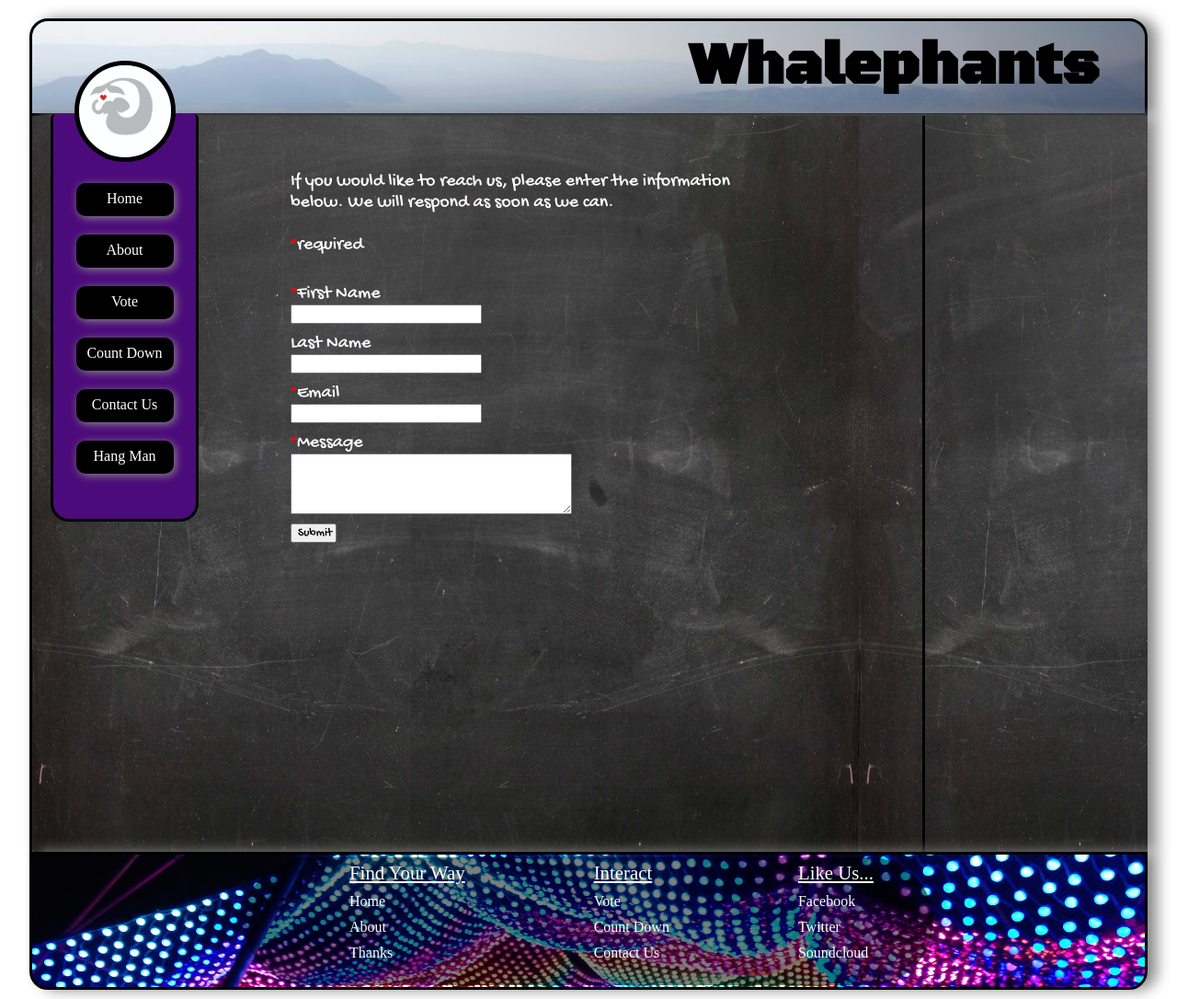
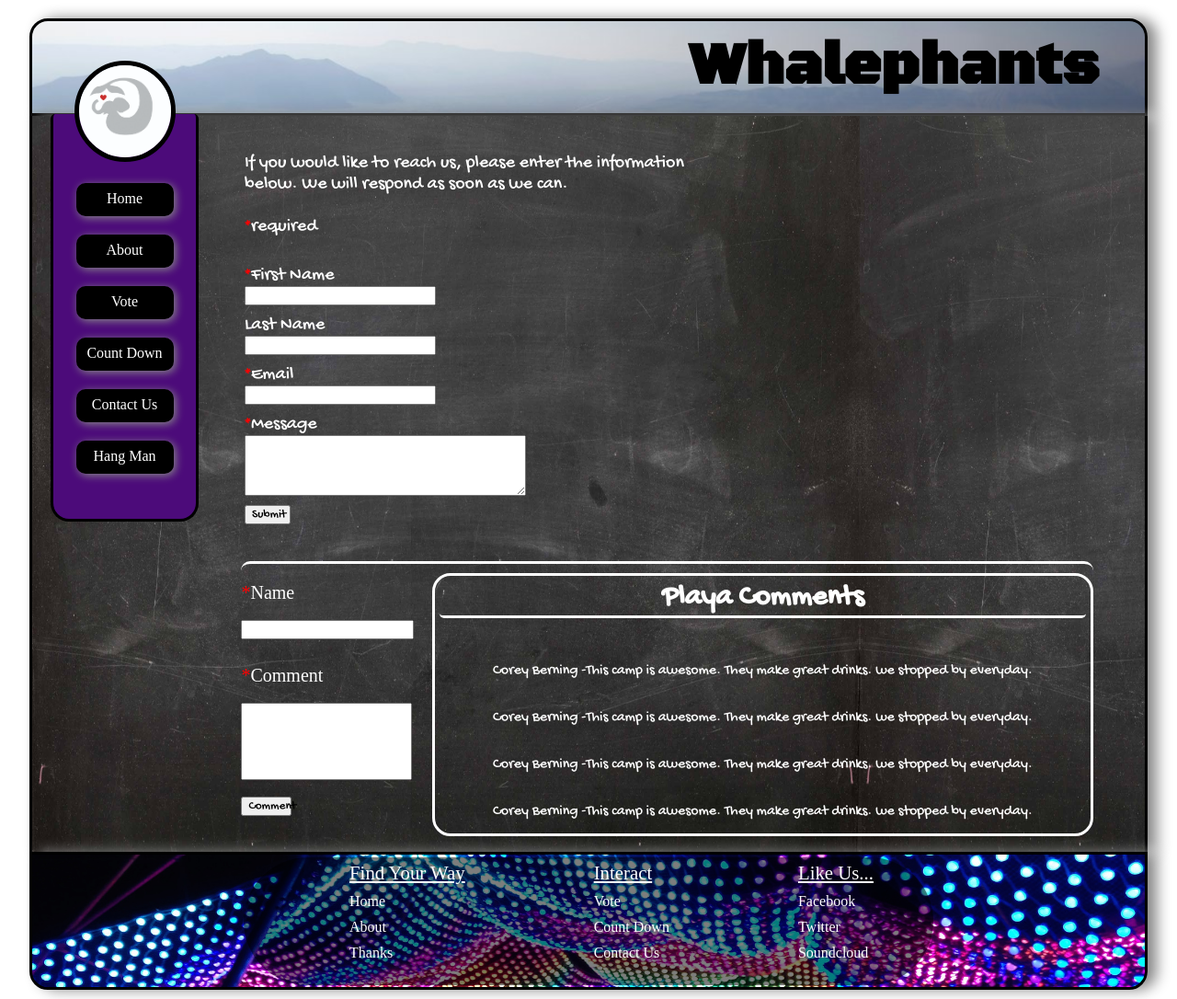
Before and after one commit to darnelho1/whalephants, a website: page contactPage/contactUs.html in a window 1280 px wide. Shown: the whole page at 92% size. Drawn offline with nearby package versions, Linux system fonts and the light colour scheme.

Commit message:
add comment style, close#52

```diff
--- a/contactPage/contact.css
+++ b/contactPage/contact.css
@@ -16,7 +16,7 @@
 	   -webkit-flex-direction: column;
 	   justify-content: flex-start;
 	   -webkit-justify-content: flex-start;
-    	/*box-shadow: 10px 0 15px #888888;*/
+    	/*box-shadow: 10px 0 15px #888888;
 			/*width: 100%;*/
 }
 
@@ -24,12 +24,12 @@
 	display: -webkit-flex;
   -webkit-flex-direction: column;
   -webkit-justify-content: flex-start;
+  justify-content: flex-start;
   display: flex;
   flex-direction: column;
   justify-content: flex-start;
   -webkit-align-self: flex-start;
   font-family: 'Gochi Hand', cursive;
-	width: 787px;
 }
 
 form {
@@ -68,11 +68,11 @@
 .divInner {
 	display: flex;
 	display: -webkit-flex;
+	-webkit-align-self: flex-start;
 	align-self: flex-start;
-	-webkit-align-self: flex-start;
 	flex-direction: column;
 	-webkit-flex-direction: column;
-	margin-left: 100px;
+	margin-left: 50px;
 }
 
 .responseP {
@@ -84,8 +84,8 @@
 	color: white;
 	font-size: 1.25em;
 	width: 500px;
-	align-self: center;
-	-webkit-align-self: center;
+	align-self: flex-start;
+	-webkit-align-self: flex-start;
 	text-align: left;
 }
 
@@ -99,3 +99,73 @@
 	text-decoration: underline;
 	text-align: left;
 }
+
+#form{
+	display: flex;
+	display: -webkit-flex;
+	flex-direction: row;
+	-webkit-flex-direction: row;
+	width: 90%;
+	height: 310px;
+	border-top: solid white;
+	border-bottom: solid white;
+	border-radius: 10px 10px 10px 10px;
+	margin-right: 10px;
+	margin-bottom: 10px;
+	padding-top: 10px;
+}
+
+#userComment{
+	flex-direction: column;
+	-webkit-flex-direction: column;
+	width: 230px;
+	height: 90%;
+	/*border: solid;*/
+}
+
+#name{
+ width: 180px;
+ margin-right: 10px;
+
+}
+
+#userInput{
+	width: 180px;
+	height: 200px;
+	resize: none;
+  overflow: auto;
+}
+
+#commentButton{
+	margin-bottom: 15px;
+	width: 55px;
+	display: flex;
+	display: -webkit-flex;
+	flex-direction: column;
+	-webkit-flex-direction: column;
+	align-self: flex-start;
+	-webkit-align-self: flex-start;
+	font-family: 'Gochi Hand', cursive;
+}
+
+#commentsMade{
+	display: flex;
+	flex-direction: column;
+	border: solid white;
+	width: 90%;
+	height: 270px;
+	margin-left: 10px;
+	border-radius: 20px;
+	color: white;
+	padding: 5px;
+	font-family: 'Gochi Hand', cursive;
+	overflow: auto;
+}
+#CommentTitle{
+	font-size: 2em;
+	margin-top: 0px;
+	border-bottom: solid white;
+	width: 100%;
+	border-radius: 0 0 5px 5px;
+
+}
--- a/contactPage/contactUs.html
+++ b/contactPage/contactUs.html
@@ -26,22 +26,54 @@
                 </ul>
             </aside>
           </div>
-            <div class="contactDiv">
-                <article class="formArti">
+            <!-- <div class="contactDiv"> -->
+        <article>
+            <div class="formArti">
                     <p id="messageSent" class="responseP"></p>
                 <div id="divInner" class="divInner">
                     <p id="messageInstruct" class="messageInstruct">If you would like to reach us, please enter the information below. We will respond as soon as we can.<br></br><span>*</span>required</p>
                     <form>
                         <label><span>*</span>First Name</label><input id="fnameIn" class="contactInput" type="text" name="fname">
+
                         <label>Last Name</label><input id="lnameIn" class="contactInput" type="text" name="lname">
+
                         <label><span>*</span>Email</label><input id="emailIn" class="contactInput" type="email" name="email">
+
                         <label><span>*</span>Message</label><textarea id="messageIn" class="contactArea" rows="4" cols="50"></textarea>
                     </form>
                     <button id="submitForm" class="submitButton">Submit</button>
                     <p id="validateP" class="validateP"></p>
                 </div>
+            </div>
+
+            <div id='form'>
+                  <form id='userComment'>
+                      <label><span>*</span>Name</label><br/>
+                      <input id='name'><br/>
+                      <label><span>*</span>Comment</label><br/>
+                      <textarea id='userInput' wrap="hard"></textarea><br/>
+                      <button id='commentButton'>Comment</button>
+                  </form>
+
+                  <div id='commentsMade'>
+                  <h3 id='CommentTitle'>Playa Comments</h3>
+                  <p>Corey Berning -This camp is awesome. They make great drinks. we stopped by everyday.</p>
+                  <p>Corey Berning -This camp is awesome. They make great drinks. we stopped by everyday.</p>
+                  <p>Corey Berning -This camp is awesome. They make great drinks. we stopped by everyday.</p>
+                  <p>Corey Berning -This camp is awesome. They make great drinks. we stopped by everyday.</p>
+                  <p>Corey Berning -This camp is awesome. They make great drinks. we stopped by everyday.</p>
+                  <p>Corey Berning -This camp is awesome. They make great drinks. we stopped by everyday.</p>
+                  <p>Corey Berning -This camp is awesome. They make great drinks. we stopped by everyday.</p>
+                  <p>Corey Berning -This camp is awesome. They make great drinks. we stopped by everyday.</p>
+                  <p>Corey Berning -This camp is awesome. They make great drinks. we stopped by everyday.</p>
+                  <p>Corey Berning -This camp is awesome. They make great drinks. we stopped by everyday.</p>
+                  <p>Corey Berning -This camp is awesome. They make great drinks. we stopped by everyday.</p>
+                  <p>Corey Berning -This camp is awesome. They make great drinks. we stopped by everyday.</p>
+                  </div>
+            </div>
         </article>
-            </div>
+
+            <!-- </div> -->
       </section>
       <footer class='width'>
           <div id='footerBar'>
```
Also changed, not shown: contactPage/contact.js (line endings or trailing spaces). Lines whose indentation alone changed are shown as unchanged.
